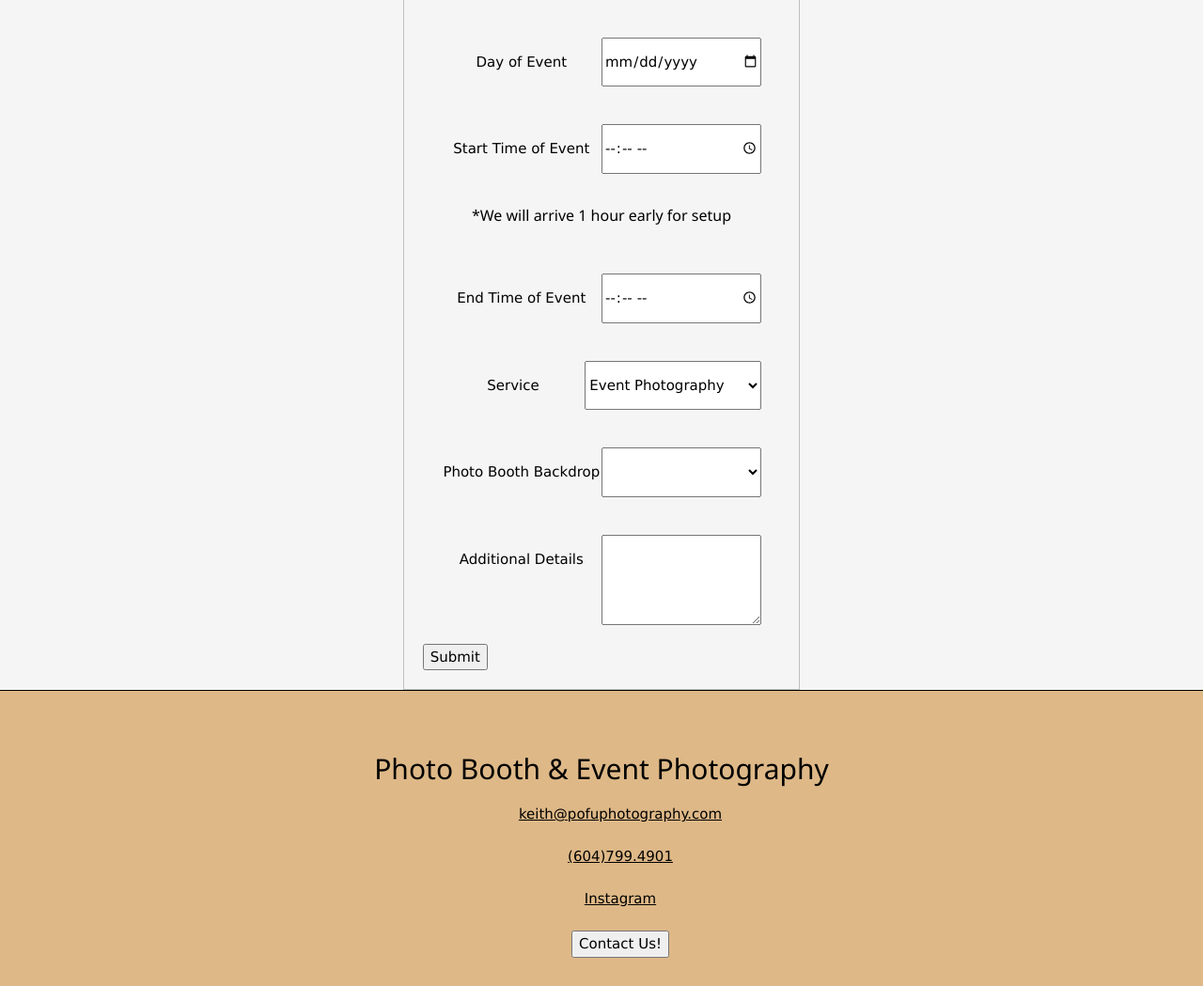
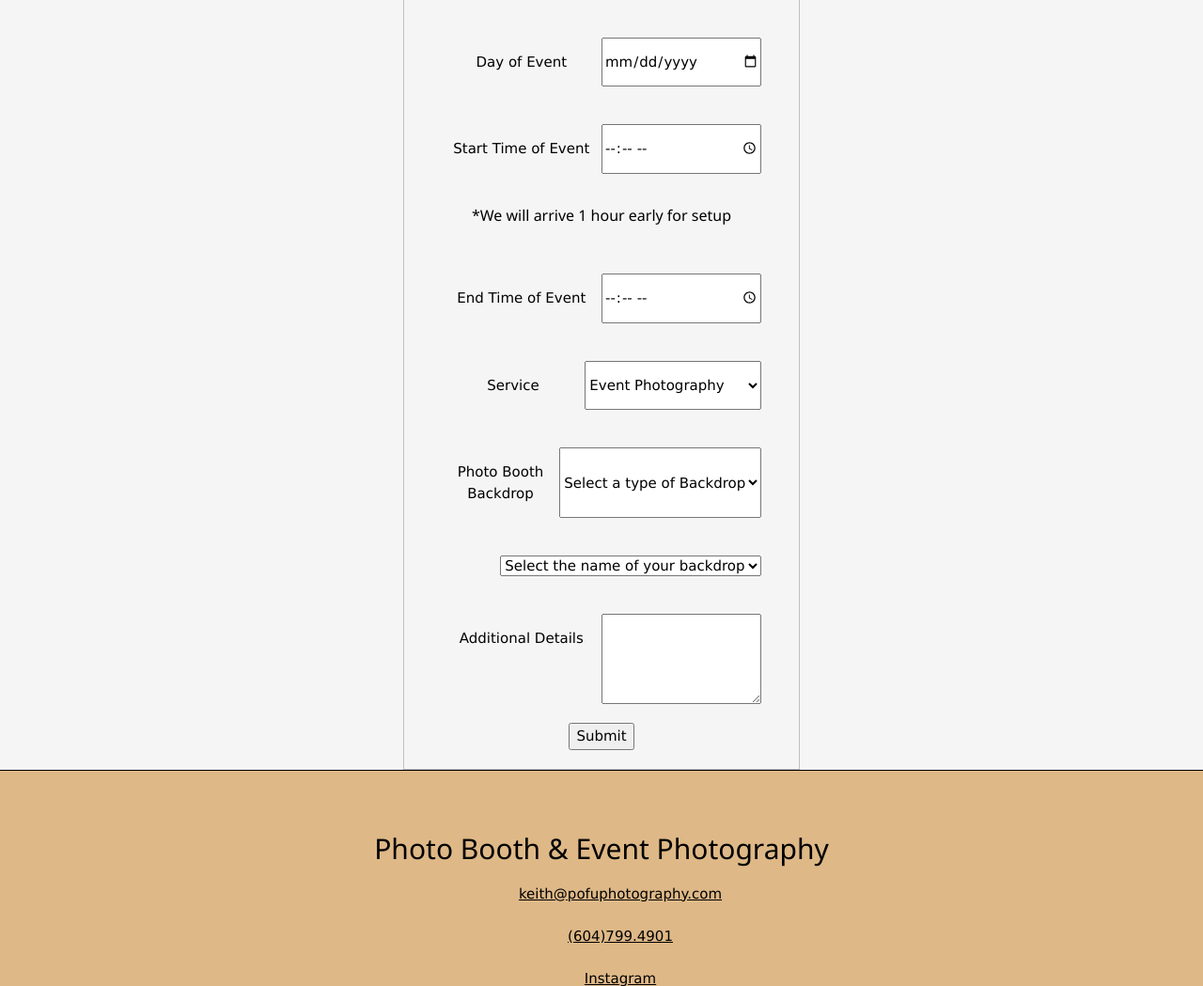
Before and after one commit to jayden-2ang/Pofu-Website-Dev-Project, a PHP site: page /templates/contact.php in a window 1280 px wide. Shown: the part 1100-2149 px from the top of the page at 94% size. Run offline with PHP 8.4, Linux system fonts and the light colour scheme; lists and menus that the app fills with data are empty.

Commit message:
Add backdrop select list

```diff
--- a/index.css
+++ b/index.css
@@ -169,7 +169,6 @@ footer ul{
 }
 
 .forms #forms3 label h6{
-    display: grid;
     grid-column: 1/3;
     justify-self: center;
 }
@@ -177,3 +176,13 @@ footer ul{
 .forms fieldset{
     padding: 20px;
 }
+
+.forms #forms3 #name{
+    display: flex;
+    justify-content: flex-end;
+}
+
+.forms #forms3 #submit{
+    display: block;
+    margin: 0 auto;
+}
--- a/templates/contact.php
+++ b/templates/contact.php
@@ -108,13 +108,28 @@
                 </label>
                 <label>
                     <p>Photo Booth Backdrop</p>
-                    <select></select>
+                    <select id="backdropType">
+                        <option value="">Select a type of Backdrop</option>
+                        <option value="sparkle">Sparkle Backdrops</option>
+                        <option value="sequin">Sequin Backdrops</option>
+                        <option value="deco">Deco Backdrops</option>
+                        <option value="light">Light Backdrops</option>
+                        <option value="floral">Floral Backdrops</option>
+                        <option value="unique">Unique Backdrops</option>
+                        <option value="brushed">Brushed Backdrops</option>
+                        <option value="festive">Festive Backdrops</option>
+                    </select>
+                </label>
+                <label id="name">
+                    <select id="backdropName">
+                        <option value="">Select the name of your backdrop</option>
+                    </select>
                 </label>
                 <label>
                     <p>Additional Details</p>
                     <textarea id="details" name="details" rows="4" cols="50"></textarea>
                 </label>
-                <input type="submit" value="Submit">
+                <input type="submit" value="Submit" id="submit">
             </fieldset>
         </div>
     </form>
@@ -130,5 +145,38 @@
             <li><p>New Westminster, BC, Canada</p></li>
         </ul>
     </footer>
+    <script>
+        const backdropSelect = document.getElementById('backdropType');
+        const nameSelect = document.getElementById('backdropName');
+
+        // Define your data structure
+        const data = {
+            sparkle: ['Silver Sparkle', 'Gold Sparkle', 'Black Sparkle', 'Sapphire Sparkle', 'Dark Glimmer', 'Rose Gold Glitter'],
+            sequin: ['Black Sequin', 'Gold Sequin', 'Red Sequin', 'Silver Sequin', 'Rose Gold Sequin', 'Unicorn Sequin', 'Crimson Red Sequin', 'Deep Gold Sequin', 'White Petal Sequin'],
+            deco: ['White & Gold Deco', 'Black & Gold Deco', 'Blue & Yellow Deco', 'Mixed Deco'],
+            light: ['Warm Lights', 'Bokeh Lights', 'Bright Lights', 'Wood with Lights'],
+            floral: ['Wood with Vines', 'Flower Blossom', 'Barn Door with Vines', 'Green Bush', 'White Roses', 'Light Pink Flowers'],
+            unique: ['White & Gold Mermaid', 'White Marble', 'Golden Lattice'],
+            brushed: ['Brushed White to Purple', 'Brushed Turquoise to Indigo', 'Brushed White to Black'],
+            festive: ['Classic Christmas', 'By the Fireplace', 'Christmas Ornaments', 'Gold Snowflakes Ornaments', 'Christmas Wreath', 'Glittery Red Snowflakes']
+        };
+
+        backdropSelect.addEventListener('change', function() {
+            const selectedCategory = this.value; // Get the value of the selected category
+            nameSelect.innerHTML = '<option value="">Select an Item</option>'; // Clear existing options
+
+            if (selectedCategory) {
+                const items = data[selectedCategory]; // Get items for the selected category
+                if (items) {
+                    items.forEach(item => {
+                        const option = document.createElement('option');
+                        option.value = item.toLowerCase(); // Use lowercase for value
+                        option.textContent = item;
+                        nameSelect.appendChild(option);
+                    });
+                }
+            }
+        });
+    </script>
 </body>
 </html>
```
